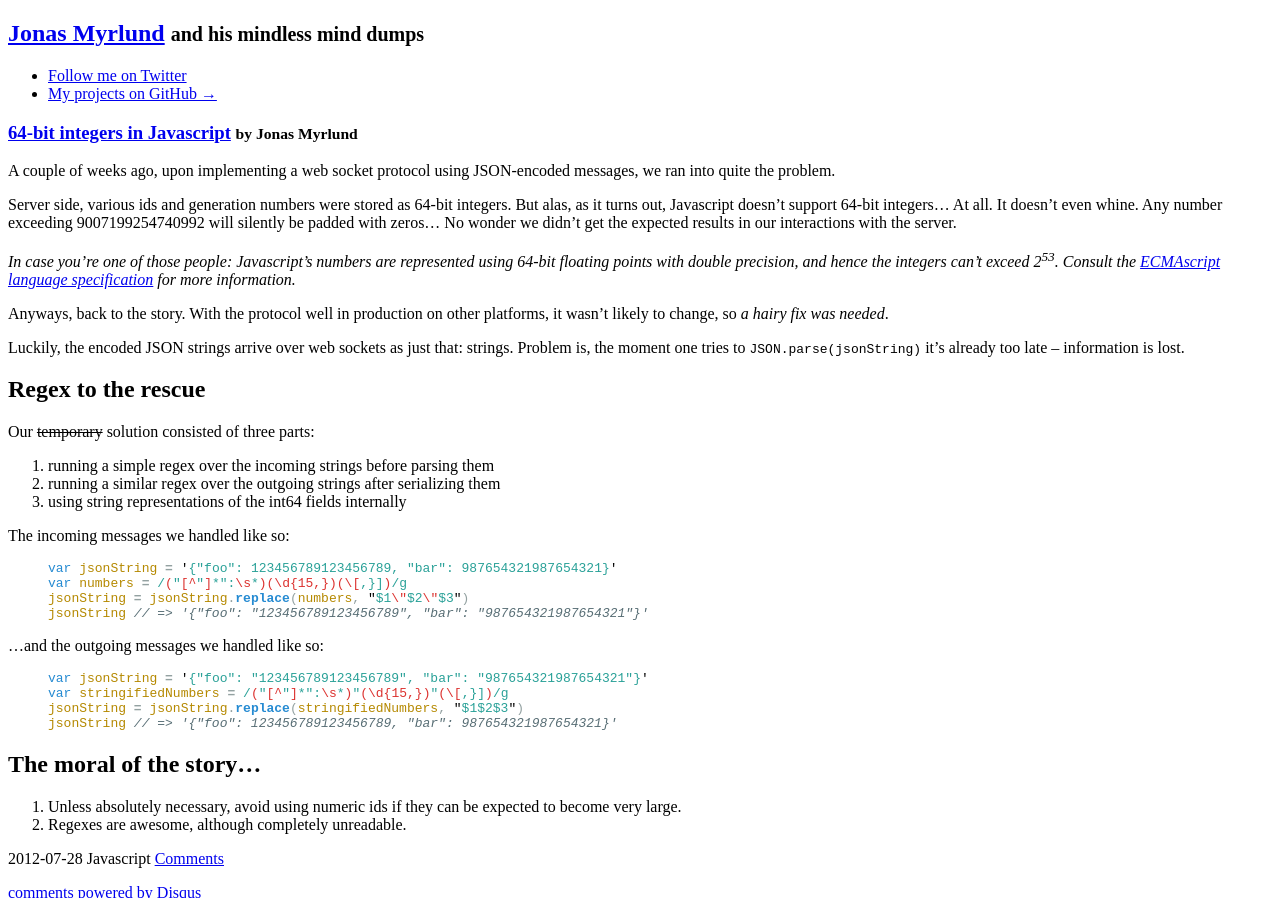
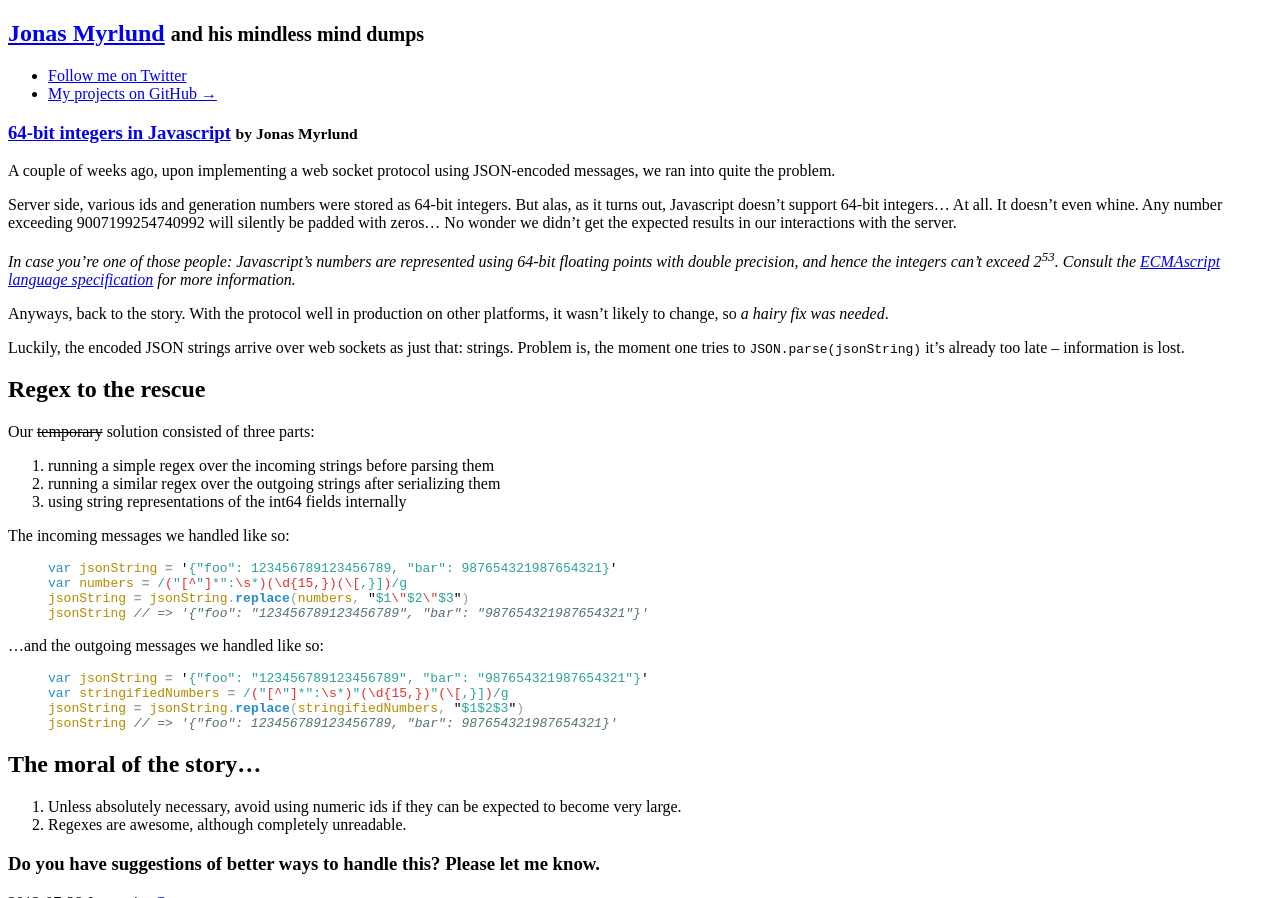
Before and after one commit to myrlund/myrlund.github.com, a Jekyll site: the page built from _posts/2012-07-28-64-bit-ints-in-javascript.md, in a window 1280 px wide, cut to the strip 0-898 px from the top of the page. Built offline with Jekyll 4.4.1, drawn with Linux system fonts in a browser that asks for light colours; nearby versions of some CDN libraries; a script that is not in the unit is left out; comment, search, counter and statistics services are not loaded.

Commit message:
Added 'comment plz' to post.

```diff
--- a/_includes/comments.html
+++ b/_includes/comments.html
@@ -3,7 +3,7 @@
    /* * * CONFIGURATION VARIABLES: EDIT BEFORE PASTING INTO YOUR WEBPAGE * * */
    var disqus_shortname = 'myrlund-github'; // required: replace example with your forum shortname
    var disqus_title = '{{ page.title }}';
-   var disqus_url = '{{ site.url }}{{ page.url }}';
+   //var disqus_url = '{{ site.url }}{{ page.url }}';
 
    /* * * DON'T EDIT BELOW THIS LINE * * */
    (function() {
--- a/_posts/2012-07-28-64-bit-ints-in-javascript.md
+++ b/_posts/2012-07-28-64-bit-ints-in-javascript.md
@@ -45,3 +45,5 @@ jsonString // => '{"foo": 123456789123456789, "bar": 987654321987654321}'
 
 1. Unless absolutely necessary, avoid using numeric ids if they can be expected to become very large.
 2. Regexes are awesome, although completely unreadable.
+
+### Do you have suggestions of better ways to handle this? Please let me know.
```
Also changed, not shown: 3 other files.
